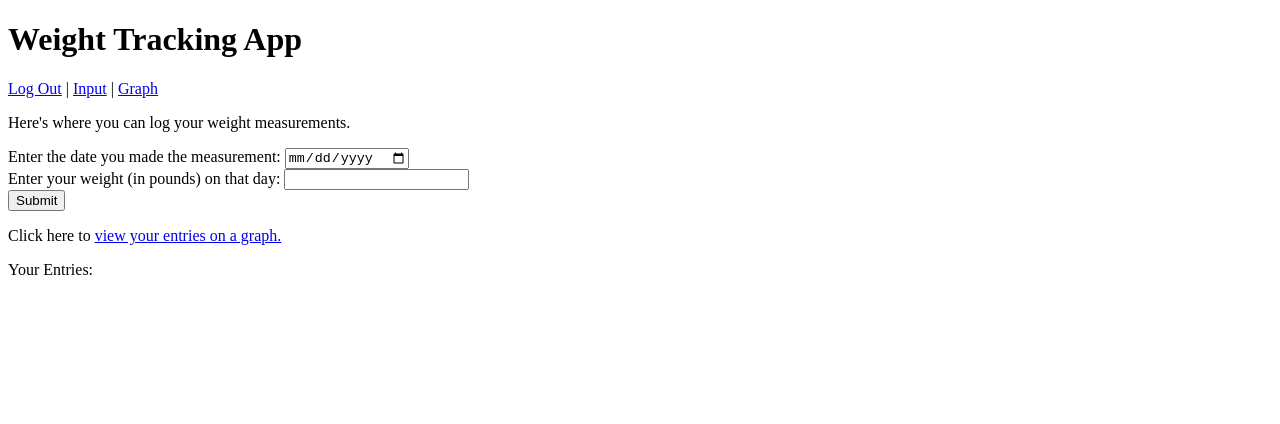
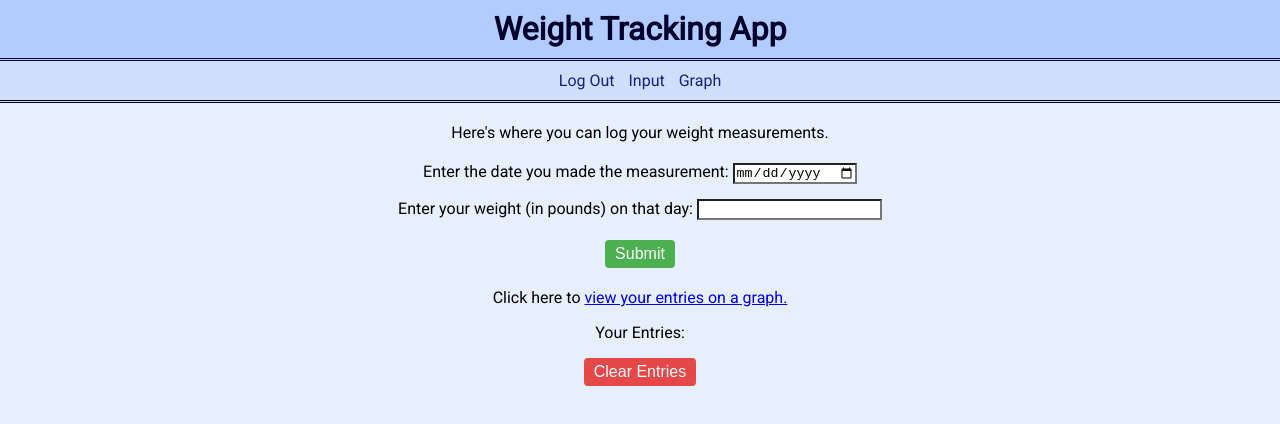
Before and after one commit to Kenula/Weight-Tracker, a website: page public/Users/input.html in a window 1280 px wide. Drawn offline with Linux system fonts and the light colour scheme; no server answers.

Commit message:
Added CSS styling

```diff
--- a/public/Users/input.html
+++ b/public/Users/input.html
@@ -9,7 +9,9 @@
   </head>
   <body>
     <h1>Weight Tracking App</h1>
-    <p><a href='../'>Log Out</a> | <a href='input.html'>Input</a> | <a href='chart.html'>Graph</a></p>
+    <p id='nav'><a href='../' class='navlink'>Log Out</a>
+      <a href='input.html' class='navlink' >Input</a>
+      <a href='chart.html'class='navlink'>Graph</a></p>
     <p id='greet'></p>
     <p>Here's where you can log your weight measurements.</p>
     <form>
@@ -22,6 +24,7 @@
     <p>Click here to <a href='chart.html'>view your entries on a graph.</a></p>
     <p>Your Entries:</p>
     <div id='entries'></div>
+    <button id='clear'>Clear Entries</button>
     <script src='input.js'></script>
   </body>
 </html>
--- a/public/Users/input.js
+++ b/public/Users/input.js
@@ -4,7 +4,7 @@ async function setup() {
   const response = await fetch('/user');
   const user = await response.json();
   userName = user.user;
-  document.getElementById('greet').innerText = 'Welcome ' + userName + '!';
+  document.getElementById('greet').innerText = 'Welcome, ' + userName + '!';
 
   // Configures the submit button to send date and weight when pressed
   const wdButton = document.getElementById('submit');
@@ -57,3 +57,11 @@ async function getInputs() {
 }
 
 setup();
+
+// Button to clear all entries
+const clearButton = document.getElementById('clear');
+clearButton.addEventListener('click', async () => {
+  const response = await fetch('/clear', { method: 'POST'} );
+  console.log(response);
+  getInputs();
+})
--- a/public/style.css
+++ b/public/style.css
@@ -0,0 +1,93 @@
+@import url('https://fonts.googleapis.com/css?family=Roboto&display=swap');
+
+body{
+  font-family: 'Roboto', sans-serif;
+  padding: 0;
+  margin: 0;
+  text-align: center;
+  background-color: rgb(231, 239, 253);
+}
+
+h1{
+  display: block;
+  margin: 0;
+  padding: 10px 0 10px 0;
+  width: 100%;
+  background-color: rgb(177, 204, 253);
+  color: rgb(1, 1, 44);
+  border-bottom: double;
+}
+
+#nav{
+  display: block;
+  width: 100%;
+  margin: auto;
+  padding: 10px 0 10px 0;
+  background-color: rgb(206, 223, 252);
+  text-decoration: none;
+  border-bottom: double;
+}
+
+.navlink{
+  text-decoration: none;
+  color: rgb(30, 30, 129);
+  padding: 5px;
+}
+
+.navlink:hover{
+  font-weight: 900;
+}
+
+#greet{
+  font-size: 20px;
+  font-weight: 600;
+}
+input{
+  margin-top: 5px;
+  margin-bottom: 10px;
+  background-color: white;
+}
+
+canvas{
+  margin: 0 auto;
+}
+
+div{
+  margin: 0 auto;
+}
+
+#submit{
+  background-color: #4CAF50;
+  border-radius: 4px;
+  border: none;
+  color: white;
+  padding: 5px 10px;
+  text-align: center;
+  text-decoration: none;
+  display: block;
+  margin: 10px auto 20px auto;
+  font-size: 16px;
+}
+
+#submit:hover{
+  background-color: rgb(60, 141, 62);
+  cursor: pointer;
+}
+
+#clear{
+  background-color: rgb(228, 72, 72);
+  border-radius: 4px;
+  border: none;
+  color: white;
+  padding: 5px 10px;
+  text-align: center;
+  text-decoration: none;
+  display: block;
+  margin: 10px auto 20px auto;
+  font-size: 16px;
+}
+
+#clear:hover{
+  background-color: rgb(155, 35, 35);
+  cursor: pointer;
+}
```
Also changed, not shown: index.js (+8 -0 lines), public/Users/chart.html (+4 -2 lines), public/script.js (line endings or trailing spaces).
